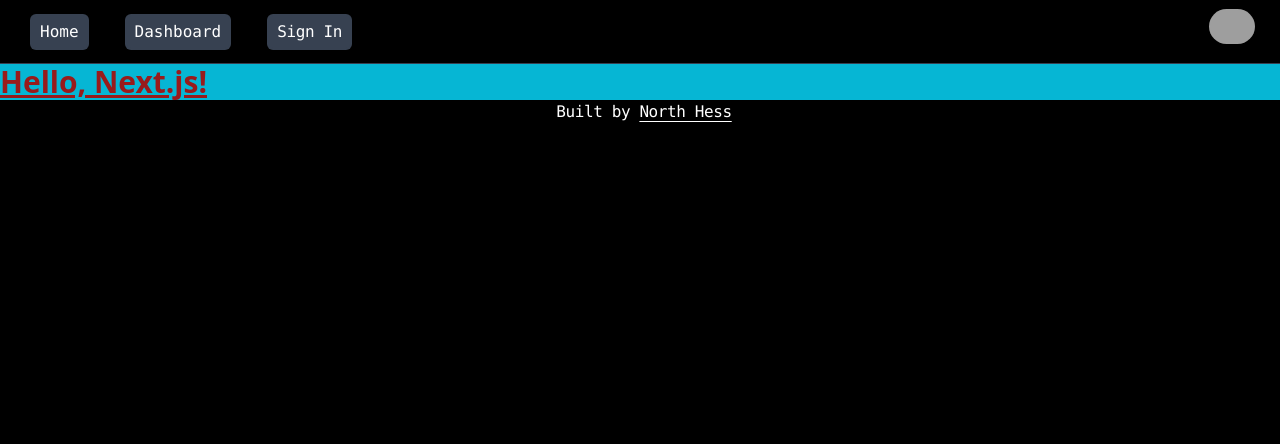
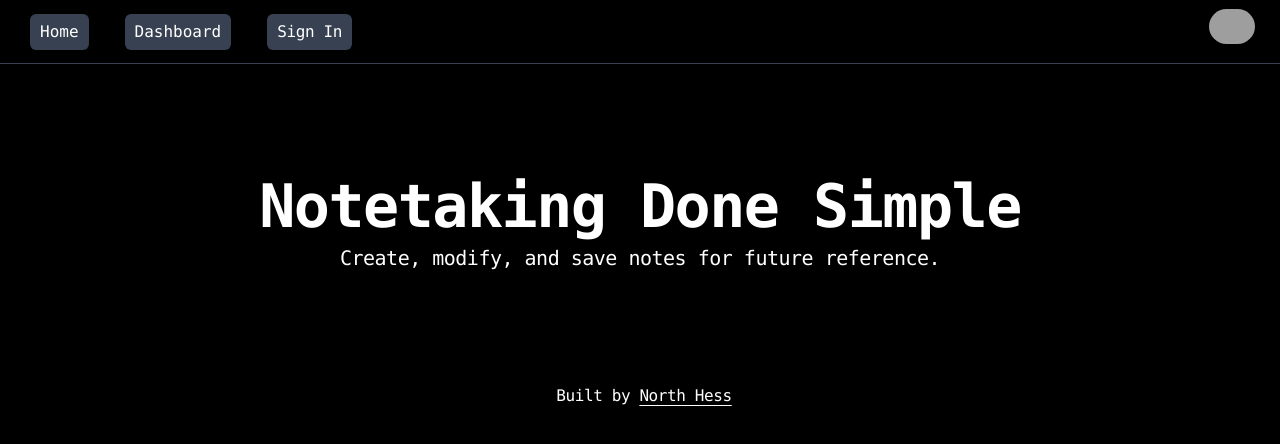
Before and after one commit to North-Hess/StickyNotes, a Next.js app: page / in a window 1280 px wide. Shown: the top 444 px of the page. Built offline with nearby package versions, Linux system fonts and the light colour scheme; no server answers; grey boxes are pictures that could not be loaded.

Commit message:
Homepage change
Added basic app information

```diff
--- a/src/app/page.tsx
+++ b/src/app/page.tsx
@@ -1,9 +1,12 @@
 export default function Home() {
   return (
-    <div className="bg-cyan-500">
-      <h1 className="text-3xl font-bold underline text-red-800">
-        Hello, Next.js!
+    <div className="grid h-80 grid-cols-1 content-center">
+      <h1 className="text-center font-mono text-6xl font-bold tracking-tight text-white">
+        Notetaking Done Simple
       </h1>
+      <h2 className="mt-2 text-center font-mono text-xl tracking-tight text-white">
+        Create, modify, and save notes for future reference.
+      </h2>
     </div>
   );
 }
```
